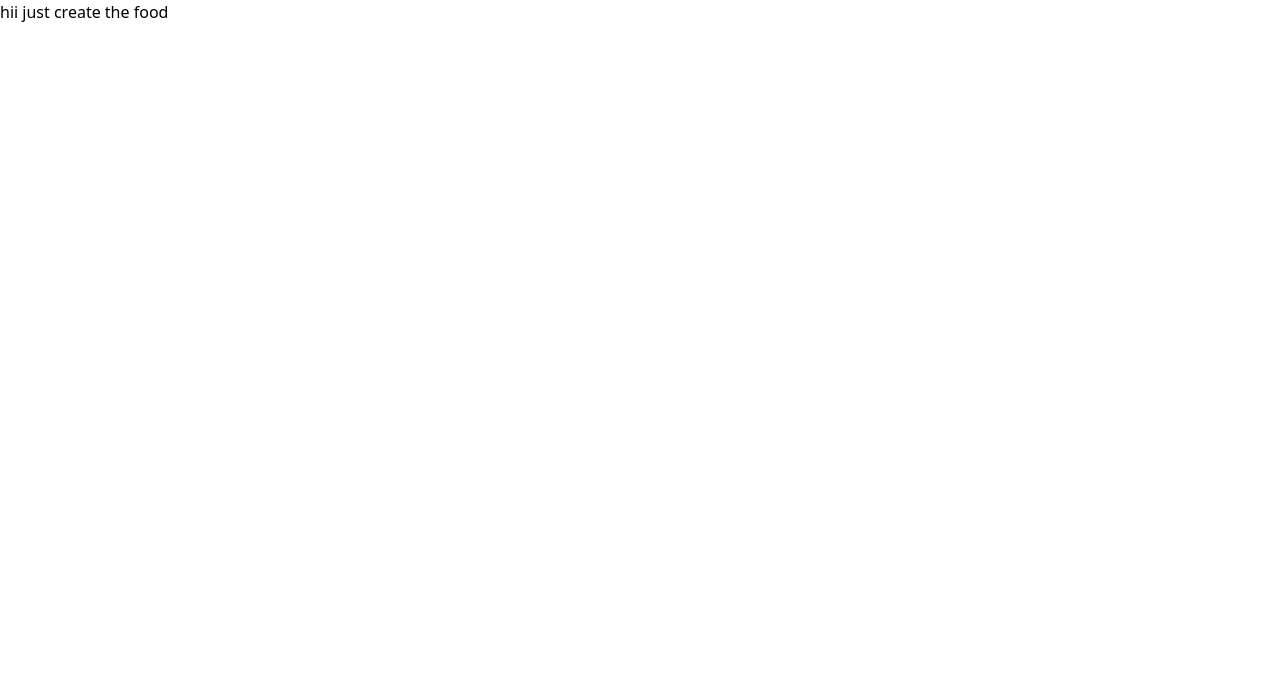
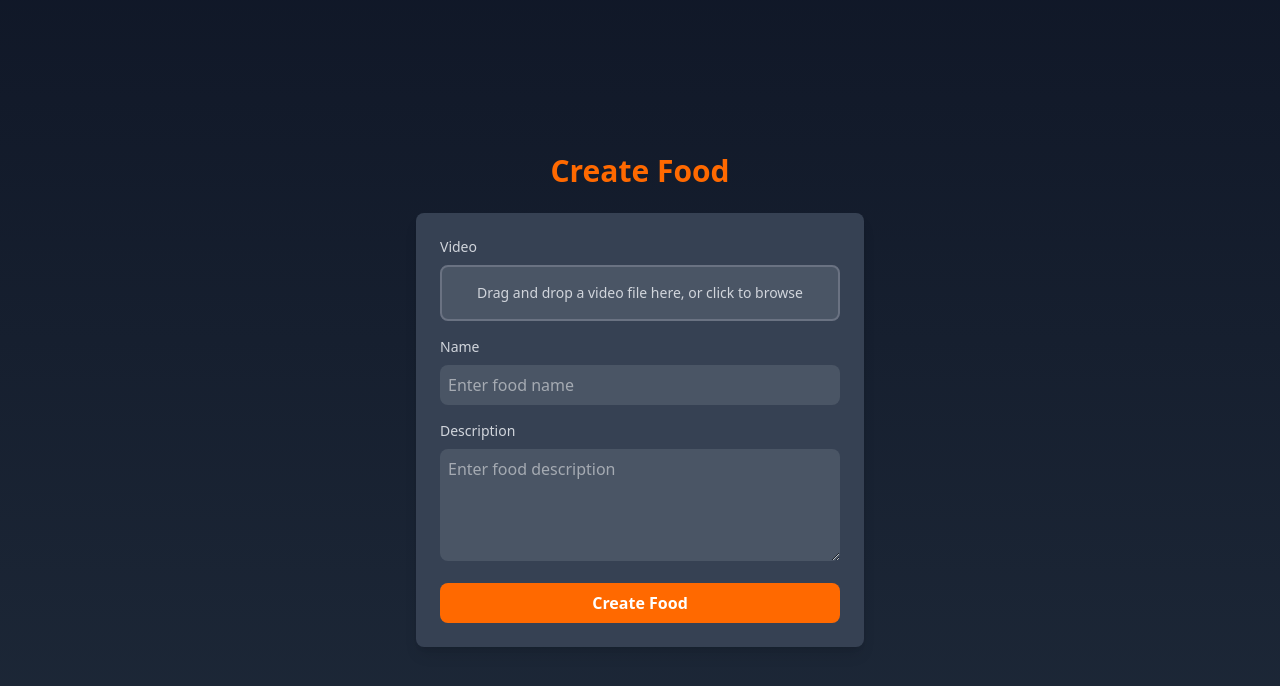
Before and after one commit to isauravanand/Zomato-Reels-Integration, a React (Vite) app in the folder Frontend/: page /create-food in a window 1280 px wide. Shown: the top 686 px of the page. Built offline with nearby package versions, Linux system fonts and the light colour scheme.

Commit message:
Modified Create food for Food Partner

```diff
--- a/Frontend/src/Pages/Food-Partner/CreateFood.jsx
+++ b/Frontend/src/Pages/Food-Partner/CreateFood.jsx
@@ -1,11 +1,144 @@
-import React from 'react'
+import React, { useState } from "react";
+import { useDropzone } from "react-dropzone";
+import axios from "axios";
+import { useNavigate } from "react-router-dom";
 
 const CreateFood = () => {
+  const navigate = useNavigate();
+  const [formData, setFormData] = useState({
+    video: null,
+    name: "",
+    description: "",
+  });
+  const [loading, setLoading] = useState(false); // State for loader
+
+  const { getRootProps, getInputProps, isDragActive } = useDropzone({
+    accept: "video/*",
+    onDrop: (acceptedFiles) => {
+      setFormData({ ...formData, video: acceptedFiles[0] });
+    },
+  });
+
+  const handleChange = (e) => {
+    const { name, value } = e.target;
+    setFormData({ ...formData, [name]: value });
+  };
+
+  const handleSubmit = async (e) => {
+    e.preventDefault();
+    setLoading(true); // Show loader
+    const formDataToSend = new FormData();
+
+    formDataToSend.append("name", formData.name);
+    formDataToSend.append("description", formData.description);
+    formDataToSend.append("video", formData.video);
+
+    try {
+      const response = await axios.post(
+        "http://localhost:3000/api/food/",
+        formDataToSend,
+        { withCredentials: true }
+      );
+      console.log(response.data);
+      setLoading(false); // Hide loader
+      navigate("/"); // Navigate to home route
+    } catch (error) {
+      console.error("Error submitting form:", error);
+      setLoading(false); // Hide loader in case of error
+    }
+  };
+
   return (
-   <>
-   hii just create the food
-   </>
-  )
-}
+    <div className="min-h-screen bg-gradient-to-b from-gray-900 to-gray-800 text-white flex flex-col items-center justify-center p-4">
+      {loading ? (
+        <div className="flex flex-col items-center justify-center">
+          {/* Loader */}
+          <div className="loader border-t-4 border-orange-500 rounded-full w-12 h-12 animate-spin mb-4"></div>
+          <p className="text-lg font-semibold text-gray-300">Saving food item...</p>
+        </div>
+      ) : (
+        <>
+          <h1 className="text-3xl font-bold mb-6 text-orange-500">Create Food</h1>
+          <form
+            onSubmit={handleSubmit}
+            className="bg-gray-700 rounded-lg shadow-lg p-6 w-full max-w-md"
+          >
+            {/* Video Input */}
+            <div className="mb-4">
+              <label
+                htmlFor="video"
+                className="block text-sm font-medium text-gray-300 mb-2"
+              >
+                Video
+              </label>
+              <div
+                {...getRootProps()}
+                className={`w-full p-4 rounded-lg bg-gray-600 text-white text-center cursor-pointer border-2 ${isDragActive ? "border-orange-500" : "border-gray-500"
+                  }`}
+              >
+                <input {...getInputProps()} />
+                {formData.video ? (
+                  <p className="text-sm text-gray-300">
+                    {formData.video.name} (Ready to upload)
+                  </p>
+                ) : (
+                  <p className="text-sm text-gray-300">
+                    Drag and drop a video file here, or click to browse
+                  </p>
+                )}
+              </div>
+            </div>
 
-export default CreateFood
+            {/* Name Input */}
+            <div className="mb-4">
+              <label
+                htmlFor="name"
+                className="block text-sm font-medium text-gray-300 mb-2"
+              >
+                Name
+              </label>
+              <input
+                type="text"
+                id="name"
+                name="name"
+                value={formData.name}
+                onChange={handleChange}
+                placeholder="Enter food name"
+                className="w-full p-2 rounded-lg bg-gray-600 text-white focus:outline-none focus:ring-2 focus:ring-orange-500"
+              />
+            </div>
+
+            {/* Description Input */}
+            <div className="mb-4">
+              <label
+                htmlFor="description"
+                className="block text-sm font-medium text-gray-300 mb-2"
+              >
+                Description
+              </label>
+              <textarea
+                id="description"
+                name="description"
+                value={formData.description}
+                onChange={handleChange}
+                placeholder="Enter food description"
+                className="w-full p-2 rounded-lg bg-gray-600 text-white focus:outline-none focus:ring-2 focus:ring-orange-500"
+                rows="4"
+              ></textarea>
+            </div>
+
+            {/* Submit Button */}
+            <button
+              type="submit"
+              className="w-full bg-orange-500 text-white font-semibold py-2 px-4 rounded-lg hover:bg-orange-600 transition-all"
+            >
+              Create Food
+            </button>
+          </form>
+        </>
+      )}
+    </div>
+  );
+};
+
+export default CreateFood;
```
